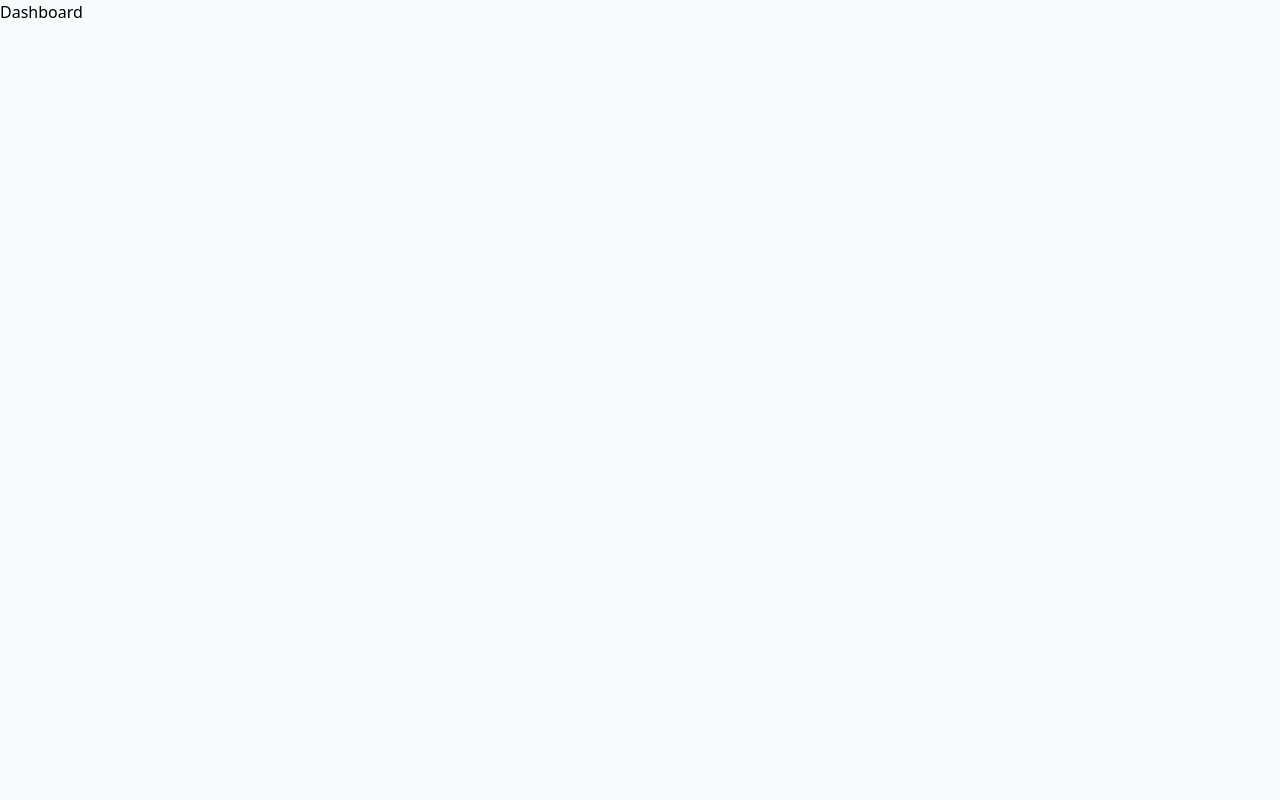
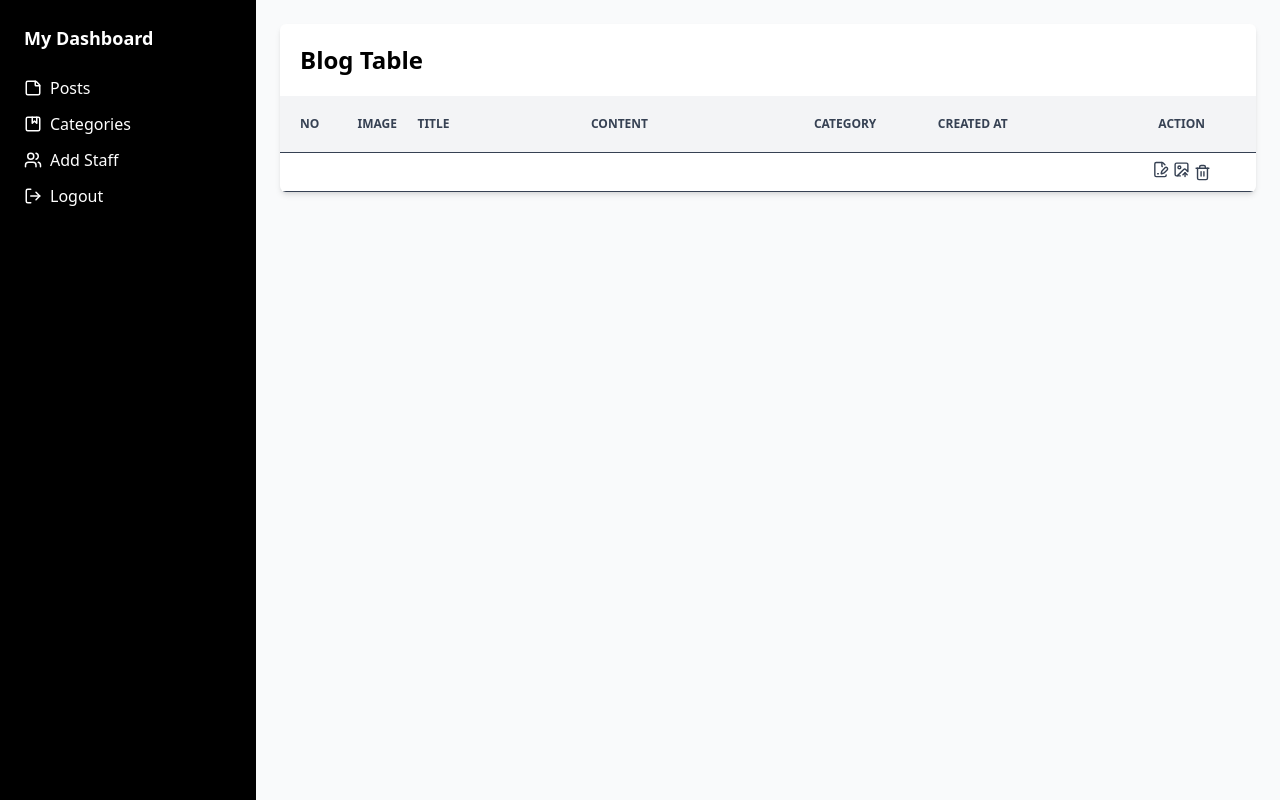
Before and after one commit to vibbyfs/bloggerku, a Next.js app: page /dashboard in a window 1280 px wide. Built offline with nearby package versions, Linux system fonts and the light colour scheme; no server answers.

Commit message:
feat: enhance Dashboard layout with Sidebar and update blog fetching logic

```diff
--- a/src/app/dashboard/layout.tsx
+++ b/src/app/dashboard/layout.tsx
@@ -1,4 +1,5 @@
 // src/app/dashboard/layout.tsx
+import SidebarDashboard from "@/components/dashboards/SidebarDashboard";
 import React from "react";
 
 export const metadata = {
@@ -10,14 +11,15 @@ export default function DashboardLayout({
 }: {
   children: React.ReactNode;
 }) {
-  // layout khusus untuk semua halaman di /dashboard/*
   return (
     <html>
       <body>
-        <main className="min-h-screen bg-gray-50">
-          {/* Tidak ada Navbar di sini */}
-          {children}
-        </main>
+        <div className="flex min-h-screen bg-gray-50">
+          <aside className="hidden sm:block w-64 bg-white">
+            <SidebarDashboard />
+          </aside>
+          <main className="flex-1 p-6 overflow-y-auto">{children}</main>
+        </div>
       </body>
     </html>
   );
--- a/src/app/dashboard/page.tsx
+++ b/src/app/dashboard/page.tsx
@@ -1,3 +1,9 @@
+import TableBlog from "@/components/dashboards/TableBlog";
+
 export default function Dashboard() {
-  return <h1>Dashboard</h1>;
+  return (
+    <>
+      <TableBlog />
+    </>
+  );
 }
--- a/src/app/login/page.tsx
+++ b/src/app/login/page.tsx
@@ -1,4 +1,4 @@
-import FormLogin from "@/components/dashboards/FormLogin";
+import FormLogin from "@/components/publics/FormLogin";
 
 export default function LoginPage() {
   return (
--- a/src/app/page.tsx
+++ b/src/app/page.tsx
@@ -1,7 +1,7 @@
 "use client";
 
 import BlogCard from "@/components/publics/BlogCard";
-import { BlogType, getBlog } from "./services/blog";
+import { BlogType, getPublicBlog } from "./services/blog";
 import { useEffect, useState } from "react";
 import Sidebar from "@/components/publics/Sidebar";
 
@@ -11,7 +11,7 @@ export default function Dashboard() {
   useEffect(() => {
     async function fetchBlog() {
       try {
-        const data = await getBlog();
+        const data = await getPublicBlog();
         setBlog(data);
       } catch (err) {
         console.log("Error fetching data", err);
--- a/src/app/services/blog.ts
+++ b/src/app/services/blog.ts
@@ -11,7 +11,7 @@ export type BlogType = {
   createdAt: string;
 };
 
-export async function getBlog() {
+export async function getPublicBlog() {
   const { data } = await axiosClient.get<BlogType[]>("/pub/posts");
   return data;
 }
@@ -20,3 +20,8 @@ export async function getBlogById(id: string) {
   const { data } = await axiosClient.get<BlogType>(`/pub/posts/${id}`);
   return data;
 }
+
+export async function getBlog() {
+  const { data } = await axiosClient.get("/posts");
+  return data;
+}
--- /dev/null
+++ b/src/components/dashboards/SidebarDashboard.tsx
@@ -0,0 +1,43 @@
+"use client";
+
+import { logout } from "@/app/services/auth";
+import { AlbumIcon, LogOut, StickyNoteIcon, Users } from "lucide-react";
+import Link from "next/link";
+
+export default function SidebarDashboard() {
+  return (
+    <aside className="w-64 min-h-screen bg-black text-white p-6 hidden md:block fixed z-100">
+      <h2 className="text-lg font-bold mb-6">My Dashboard</h2>
+      <nav className="space-y-4">
+        <Link href="/posts">
+          <div className="flex items-center space-x-2 hover:text-gray-300 mt-3">
+            <StickyNoteIcon size={18} />
+            <span>Posts</span>
+          </div>
+        </Link>
+
+        <Link href="/categories">
+          <div className="flex items-center space-x-2 hover:text-gray-300 mt-3">
+            <AlbumIcon size={18} />
+            <span>Categories</span>
+          </div>
+        </Link>
+
+        <Link href="/add-user">
+          <div className="flex items-center space-x-2 hover:text-gray-300 mt-3">
+            <Users size={18} />
+            <span>Add Staff</span>
+          </div>
+        </Link>
+
+        <div
+          className="flex items-center space-x-2 hover:text-gray-300 mt-3 cursor-pointer"
+          onClick={logout}
+        >
+          <LogOut size={18} />
+          <span>Logout</span>
+        </div>
+      </nav>
+    </aside>
+  );
+}
--- /dev/null
+++ b/src/components/dashboards/TableBlog.tsx
@@ -0,0 +1,52 @@
+import { FilePenLine, ImageUp, Trash2 } from "lucide-react";
+import Link from "next/link";
+
+export default function TableBlog() {
+  return (
+    <div className="relative bg-white rounded-md shadow-md max-h-[80vh] overflow-x-auto max-w-7xl mx-auto">
+      <h1 className="text-2xl font-bold p-5">Blog Table</h1>
+      <table className="min-w-full text-sm text-left text-gray-700 px-4">
+        <thead className="bg-gray-100 text-gray-700 uppercase text-xs sticky top-0 z-10">
+          <tr>
+            <th className="px-5 py-5 border-b">No</th>
+            <th className="px-1 py-5 border-b w-[60px]">Image</th>
+            <th className="px-1 py-5 border-b min-w-[140px]">Title</th>
+            <th className="px-1 py-5 border-b min-w-[180px]">Content</th>
+            <th className="px-1 py-5 border-b min-w-[100px]">Category</th>
+            <th className="px-1 py-5 border-b min-w-[140px]">Created At</th>
+            <th className="px-1 py-5 border-b min-w-[120px] text-center">
+              Action
+            </th>
+          </tr>
+        </thead>
+        <tbody>
+          <tr className="border-b hover:bg-gray-50 transition-colors">
+            <td className="px-5 py-2"></td>
+            <td className="px-2 py-2"></td>
+            <td className="px-2 py-2 font-semibold"></td>
+            <td className="px-2 py-1 max-w-[400px] line-clamp-2 text-justify text-sm"></td>
+            <td className="px-2 py-2"></td>
+            <td className="px-2 py-2"></td>
+            <td className="px-2 py-2">
+              <div className="flex justify-center gap-1">
+                <Link href={`/posts/edit`}>
+                  <button>
+                    <FilePenLine size={17} />
+                  </button>
+                </Link>
+                <Link href={`/posts/upload-image`}>
+                  <button>
+                    <ImageUp size={17} />
+                  </button>
+                </Link>
+                <button>
+                  <Trash2 size={17} />
+                </button>
+              </div>
+            </td>
+          </tr>
+        </tbody>
+      </table>
+    </div>
+  );
+}
```
Also changed, not shown: src/components/publics/FormLogin.tsx (renamed from src/components/dashboards/FormLogin.tsx).
